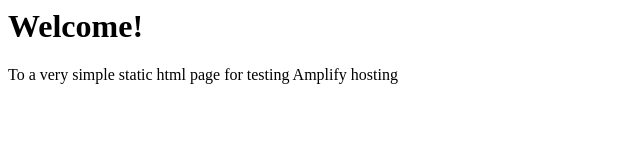
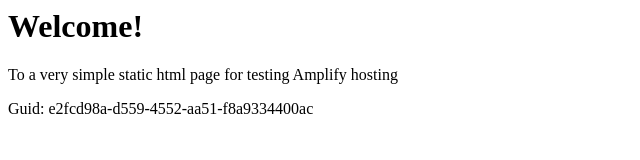
Before and after one commit to aws-aemilia-iad/Github-PR-Commit-Integration-Test-DoNotTouch-Gith-P5X5MO5I-v1-preprod-us-east-1, a website: page src/index.html in a window 1280 px wide. Shown: the whole page, without its empty margins (0-640 px from the left). Drawn offline with Linux system fonts and the light colour scheme.

Commit message:
commit from integ tests

```diff
--- a/src/index.html
+++ b/src/index.html
@@ -1,3 +1,5 @@
+
+
 <html lang="en">
 
 <head>
@@ -10,6 +12,6 @@
 <body>
     <h1>Welcome!</h1>
     <p>To a very simple static html page for testing Amplify hosting</p>
-</body>
+    <p>Guid: e2fcd98a-d559-4552-aa51-f8a9334400ac</p></body>
 
 </html>
```
